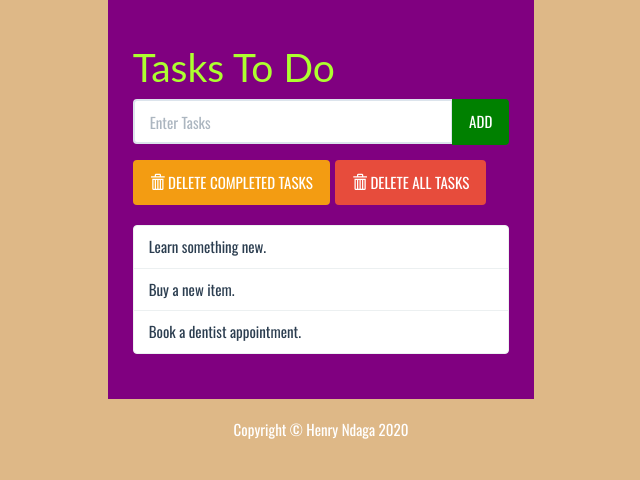
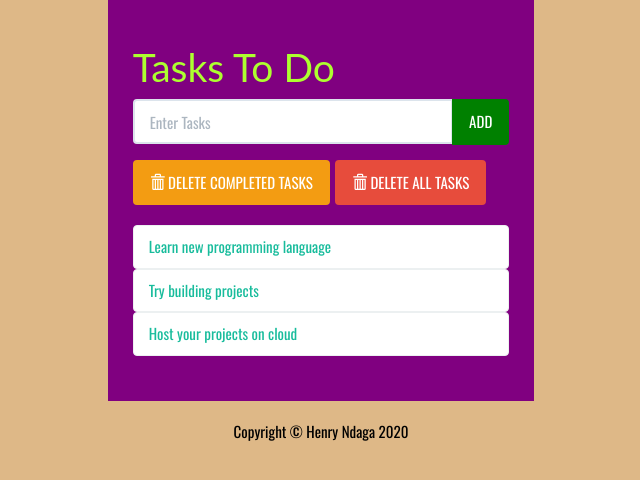
Before and after one commit to HenryOchieng/ToDo-App, a Django app: page / in a window 1280 px wide. Shown: the top 480 px of the page, without its empty margins (319-959 px from the left). Run offline with Django 3.2, Linux system fonts and the light colour scheme; data comes from the database, SQL or seed files in the repository; both versions use the stored data as it was after the commit.

Commit message:
Displaying database items

```diff
--- a/todolist/Static/todolist/style.css
+++ b/todolist/Static/todolist/style.css
@@ -23,14 +23,14 @@ h1 {
 .t20 {
     margin-top: 20px;
 }
-.tasks-completed {
+.task-completed {
     text-decoration: line-through;
     background: rgba(red, green, blue, alpha);
 }
 footer {
     margin-top: 20px;
-    color: white;
-    text-align: center;
+    color: black;
+
 }
 #add-btn {
     background-color: green;
--- a/todolist/Templates/todolist/index.html
+++ b/todolist/Templates/todolist/index.html
@@ -58,9 +58,13 @@
 
                     </div>
                     <ul class="list-group t20">
-                        <li class="list-group-item">Learn something new.</li>
-                        <li class="list-group-item todo-completed">Buy a new item.</li>
-                        <li class="list-group-item">Book a dentist appointment.</li>
+                        {% for todolist in task_items %}
+                        {% if task.completed %}
+                        <li class="list-group-item task-completed">{{todolist.text}}</li>
+                        {% else %}
+                        <a href='#'><li class="list-group-item">{{todolist.text}}</li></a>
+                        {% endif %}
+                        {% endfor %}
 
                     </ul>
 
@@ -69,7 +73,7 @@
             </div>
             <footer>
                 <div class="row pad">
-                    <div class="col-lg-12-center">
+                    <div class="col-lg-12 text-center">
                         Copyright &copy; Henry Ndaga 2020
 
                     </div>
--- a/todolist/views.py
+++ b/todolist/views.py
@@ -1,6 +1,10 @@
 from django.shortcuts import render
+
+from .models import todolist
 
 # Create your views here.
 
 def index(request):
-    return render(request,'todolist/index.html')
+    task_items = todolist.objects.order_by('id')
+    context = {'task_items' : task_items}
+    return render(request,'todolist/index.html',context)
```
Also changed, not shown: db.sqlite3.
